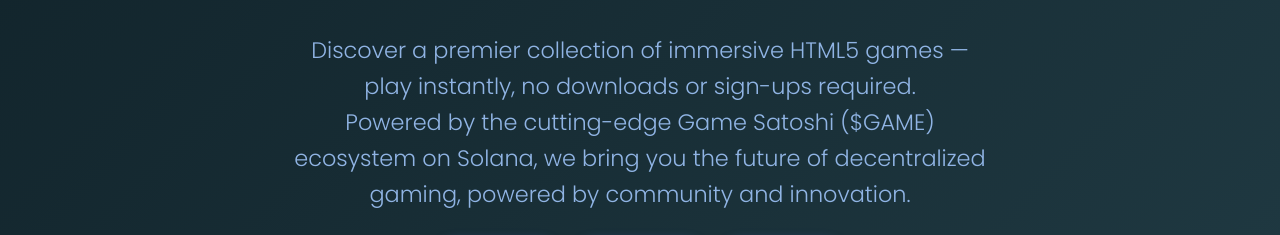
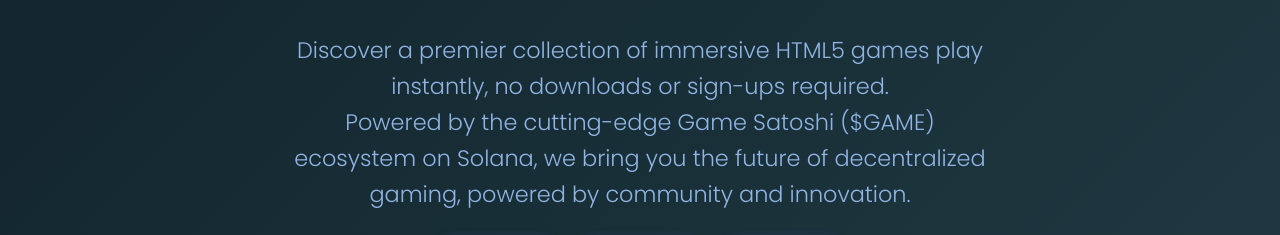
Before and after one commit to janki777/GameSatoshi, a plain HTML site: page index.html in a window 1280 px wide. Shown: the part 457-692 px from the top of the page. Drawn offline with Linux system fonts and the light colour scheme.

Commit message:
Update index.html

```diff
--- a/index.html
+++ b/index.html
@@ -380,7 +380,7 @@
       </div>
     </div>
     <h1>Welcome to Game Satoshi</h1>
-    <p>Discover a premier collection of immersive HTML5 games — play instantly, no downloads or sign-ups required.<br/>
+    <p>Discover a premier collection of immersive HTML5 games  play instantly, no downloads or sign-ups required.<br/>
     Powered by the cutting-edge Game Satoshi ($GAME) ecosystem on Solana, we bring you the future of decentralized gaming, powered by community and innovation.</p>
 
    <div class="social-share">
```
